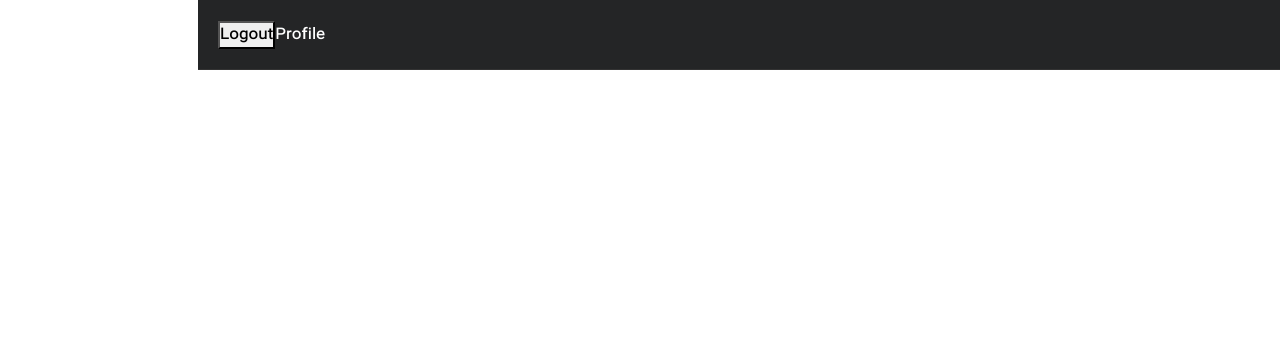
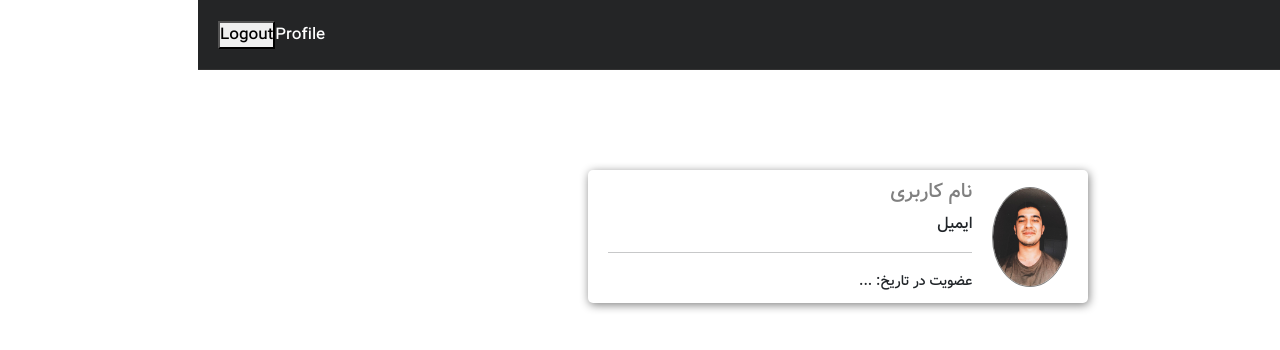
Before and after one commit to Erphha/Firebase-test, a React (Create React App) app: page /Profile in a window 1280 px wide. Shown: the top 350 px of the page. Built offline with nearby package versions, Linux system fonts and the light colour scheme; no server answers; sample sign-in values are in the browser's storage.

Commit message:
Uploading avatar

```diff
--- a/src/App.css
+++ b/src/App.css
@@ -1,8 +1,8 @@
-*{
+* {
   box-sizing: border-box;
 }
 
-:root{
+:root {
   --color-1: #242526;
   --color-2: white;
   --color-3: #0084ff;
@@ -11,8 +11,22 @@
   --color-6: #333333;
 }
 
-.register-page{
-    width: 100%;
+section {
+  max-width: 500px;
+  margin: 0 auto;
+  margin-top: 100px;
+  box-shadow: 1px 2px 10px var(--color-4);
+  padding: 10px 20px;
+  border-radius: 5px;
+}
+section h3 {
+  text-align: center;
+  font-size: 20px;
+  color: var(--color-4);
+}
+
+.register-page {
+  width: 100%;
   height: 100vh;
   display: flex;
   flex-direction: column;
@@ -20,11 +34,57 @@
   justify-content: center;
 }
 
-#lightMode.AppContainer{
+#lightMode.AppContainer {
   background-color: #fff;
   color: balck;
 }
-#darkMode.AppContainer{
+#darkMode.AppContainer {
   background-color: rgb(99, 98, 98);
   color: white;
 }
+
+/* Profile */
+
+.profile-container {
+  display: flex;
+  align-items: center;
+}
+
+.img-container {
+  position: relative;
+  margin-left: 20px;
+}
+
+.img-container img{
+  width: 100%;
+  height: 100px;
+  border-radius:50%;
+  border: 1px solid var(--color-4);
+  transition: 0.5s ease-in-out all;
+}
+
+.img-container:hover img{
+  opacity: 0.4;
+}
+
+.img-container:hover .overlay{
+  opacity: 1;
+}
+
+.overlay{
+  transition: 0.5s ease;
+  opacity: 0;
+  position: absolute;
+  top: 50%;
+  left: 50%;
+  transform: translate(-50%, -50%);
+  text-align: center;
+}
+
+.text-container {
+  flex-grow:1;
+}
+
+.text-container h3{
+  text-align: right;
+}
--- a/src/App.js
+++ b/src/App.js
@@ -1,5 +1,6 @@
 // import AccountBox from "./components/signBox/SignBox";
 import Home from "./pages/Home";
+import Profile from './pages/Profile'
 import RegisterLogin from "./pages/RegisterLogin";
 import { BrowserRouter, Switch, Route } from "react-router-dom";
 import { useSelector } from "react-redux";
@@ -17,6 +18,7 @@ function App() {
           <Navbar />
           <Switch>
             <Route exact path="/register-login" component={RegisterLogin} />
+            <PrivateRoute exact path="/Profile" component={Profile} />
             <PrivateRoute exact path="/" component={Home} />
           </Switch>
         </BrowserRouter>
--- a/src/firebase.js
+++ b/src/firebase.js
@@ -2,6 +2,7 @@
 import { initializeApp } from "firebase/app";
 import { getAuth } from "firebase/auth";
 import { getFirestore } from "firebase/firestore";
+import {getStorage } from "firebase/storage";
 // import { getAnalytics } from "firebase/analytics";
 // TODO: Add SDKs for Firebase products that you want to use
 // https://firebase.google.com/docs/web/setup#available-libraries
@@ -24,5 +25,5 @@ const app = initializeApp(firebaseConfig);
 // const analytics = getAnalytics(app);
 const auth = getAuth(app);
 const db = getFirestore(app);
-
-export { auth, db };
+const storage = getStorage(app);
+export { auth, db, storage };
--- /dev/null
+++ b/src/pages/Profile.jsx
@@ -0,0 +1,54 @@
+import { useState, useEffect } from "react";
+import Img from "../utilities/images/erphha.jpg";
+import Camera from "../utilities/svg/Camera";
+import { storage } from "../firebase";
+import { ref, getDownloadURL, uploadBytes } from "firebase/storage";
+
+const Profile = () => {
+  const [img, setImg] = useState("");
+
+  useEffect(() => {
+    if (img) {
+      const uploadImg = async () => {
+        const imgRef = ref(
+          storage,
+          `avatar/${new Date().getTime()} - ${img.name}`
+        );
+        const snap = await uploadBytes(imgRef, img)
+        console.log(snap.ref.fullPath);
+      };
+
+      uploadImg()
+    }
+  }, [img]);
+
+  return (
+    <section>
+      <div className="profile-container">
+        <div className="img-container">
+          <img src={Img} alt="avatar" />
+          <div className="overlay">
+            <label htmlFor="photo">
+              <Camera />
+            </label>
+            <input
+              type="file"
+              accept="image/*"
+              style={{ display: "none" }}
+              id="photo"
+              onChange={(e) => setImg(e.target.files[0])}
+            />
+          </div>
+        </div>
+        <div className="text-container">
+          <h3>نام کاربری</h3>
+          <p>ایمیل</p>
+          <hr />
+          <small>عضویت در تاریخ: ...</small>
+        </div>
+      </div>
+    </section>
+  );
+};
+
+export default Profile;
--- /dev/null
+++ b/src/utilities/svg/Camera.jsx
@@ -0,0 +1,18 @@
+const Camera = () => {
+  return (
+    <svg
+      xmlns="http://www.w3.org/2000/svg"
+      style={{ width: "25px", height: "25px", cursor: "pointer"}}
+      viewBox="0 0 20 20"
+      fill="currentColor"
+    >
+      <path
+        fillRule="evenodd"
+        d="M4 5a2 2 0 00-2 2v8a2 2 0 002 2h12a2 2 0 002-2V7a2 2 0 00-2-2h-1.586a1 1 0 01-.707-.293l-1.121-1.121A2 2 0 0011.172 3H8.828a2 2 0 00-1.414.586L6.293 4.707A1 1 0 015.586 5H4zm6 9a3 3 0 100-6 3 3 0 000 6z"
+        clipRule="evenodd"
+      />
+    </svg>
+  );
+};
+
+export default Camera;
```
Also changed, not shown: src/utilities/images/erphha.jpg (added).
